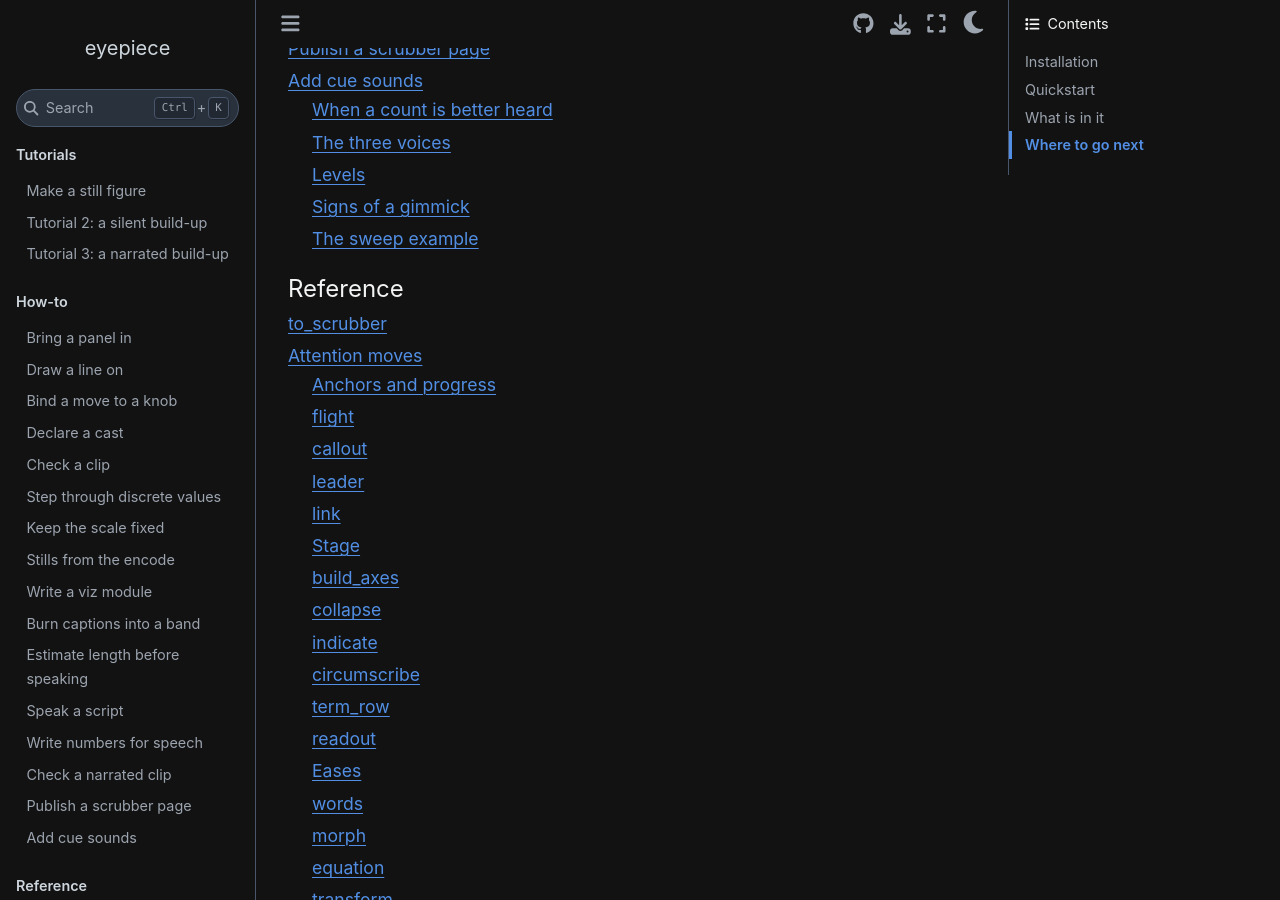
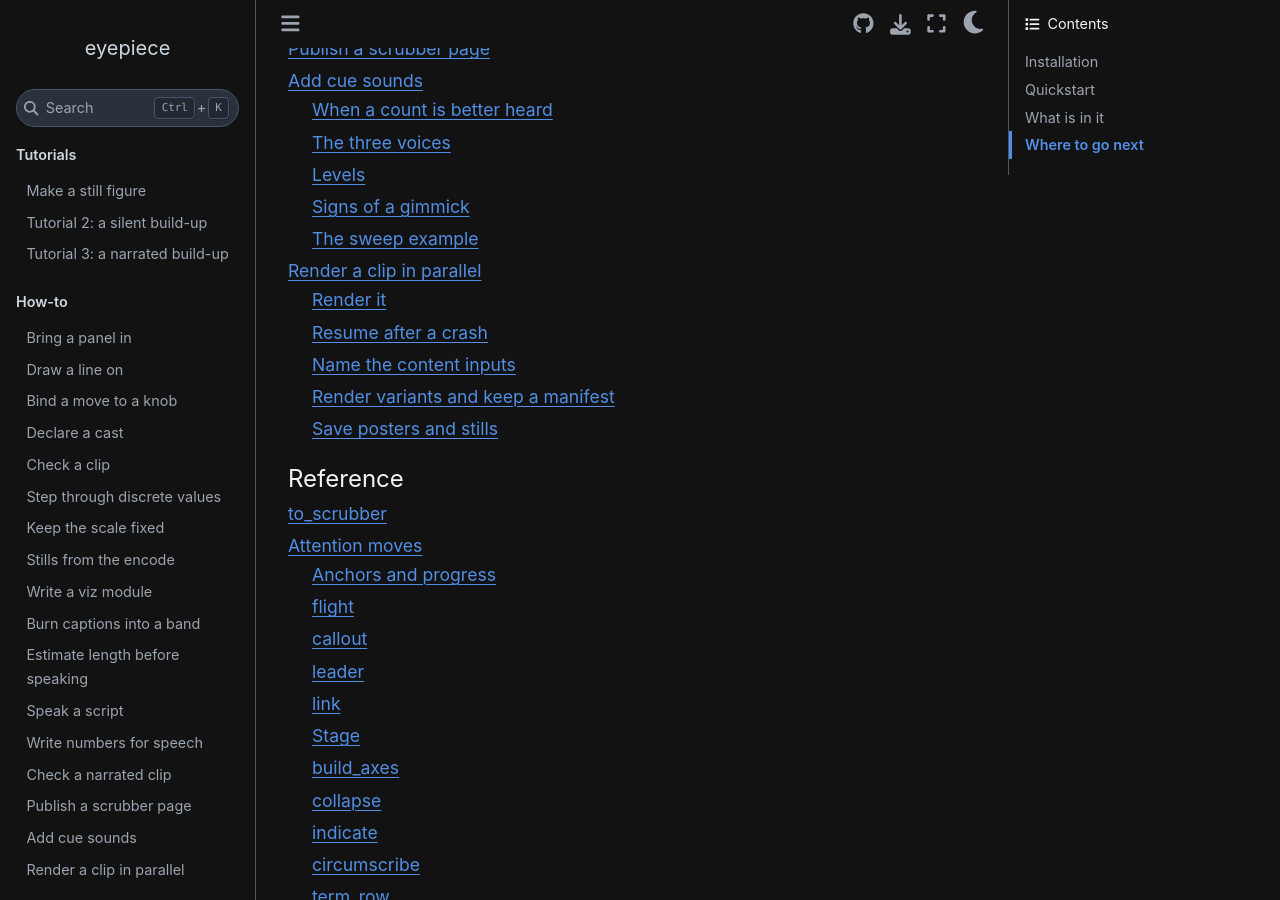
Before and after one commit to CoreySpohn/eyepiece, a Sphinx documentation site: the page built from docs/index.md, in a window 1280 px wide and 900 px high, scrolled down 6243 px. Built offline with Sphinx 7.4.7 and the Sphinx Book theme 1.1.4, drawn with Linux system fonts in a browser that asks for light colours; pages that are not in the unit, such as notebooks, are missing from menus; some of the changed lines change nothing that is shown.

Commit message:
docs: how to render a clip in parallel

````diff
--- /dev/null
+++ b/docs/how-to/render-a-clip-in-parallel.md
@@ -0,0 +1,318 @@
+---
+jupytext:
+  text_representation:
+    extension: .md
+    format_name: myst
+    format_version: 0.13
+kernelspec:
+  display_name: Python 3
+  language: python
+  name: python3
+---
+
+# Render a clip in parallel
+
+A clip can render in parallel when `draw(fig, frame)` is a pure function of
+the frame item. Each draw overwrites every artist property it uses. Keep
+randomness seeded and avoid reading the wall clock.
+
+This marker sets its position directly from the frame index. Check it with
+`assert_frames_pure` before starting a pool. The check samples frames after
+different drawing histories; it is a diagnostic, not a proof.
+
+```{code-cell} python
+import tempfile
+import sys
+from functools import partial
+from pathlib import Path
+
+import matplotlib.pyplot as plt
+
+import eyepiece as ep
+
+n, fps, dpi = 16, 16, 80
+
+
+def draw(fig, frame, *, shift=0.0):
+    fig.axes[0].lines[0].set_data([frame / (n - 1)], [0.5 + shift])
+
+
+def build():
+    fig, ax = plt.subplots(figsize=(2.4, 1.35))
+    ax.plot([], [], "o", markersize=5)
+    ax.set(xlim=(-0.1, 1.1), ylim=(0, 1), xticks=[], yticks=[])
+    return fig, draw
+
+
+ep.assert_frames_pure(build, n, dpi=dpi)
+print("No sampled frame faults")
+```
+
+## Render it
+
+Workers need a builder that is importable by name. A function defined in a
+notebook cell or `__main__` cannot be rebuilt by a worker. Here the cell
+writes a small module into a temporary directory, adds it to `sys.path`,
+and imports it. Workers inherit `sys.path`.
+
+The module also provides builders for the variants and stills below. Its
+figure is 192 by 108 pixels at the chosen dpi. These examples need ffmpeg.
+
+```{code-cell} python
+import importlib
+import textwrap
+
+temporary = tempfile.TemporaryDirectory()
+output = Path(temporary.name)
+module_path = output / "parallel_clip_example.py"
+module_path.write_text(
+    textwrap.dedent('''\
+    from functools import partial
+    from pathlib import Path
+
+    import matplotlib.pyplot as plt
+
+    N = 16
+
+
+    def draw(fig, frame, *, shift=0.0):
+        fig.axes[0].lines[0].set_data([frame / (N - 1)], [0.5 + shift])
+
+
+    def build():
+        fig, ax = plt.subplots(figsize=(2.4, 1.35))
+        ax.plot([], [], "o", markersize=5)
+        ax.set(xlim=(-0.1, 1.1), ylim=(0, 1), xticks=[], yticks=[])
+        return fig, draw
+
+
+    def build_variant(venue, mode, *, data_path):
+        shift = float(Path(data_path).read_text()) if mode == "dark" else 0.0
+        fig, _ = build()
+        return fig, partial(draw, shift=shift)
+
+
+    def build_still():
+        fig, draw = build()
+        draw(fig, N // 2)
+        return fig
+    '''),
+    encoding="utf-8",
+)
+sys.path.insert(0, str(output))
+importlib.invalidate_caches()
+clip = importlib.import_module("parallel_clip_example")
+ep.assert_frames_pure(clip.build, n, dpi=dpi)
+
+path = output / "parallel.mp4"
+result = ep.render_frames(clip.build, n, path, fps=fps, dpi=dpi, workers=2)
+print(result._asdict())
+assert isinstance(result, ep.RenderResult)
+
+serial = ep.render_frames(
+    clip.build, n, output / "serial.mp4", fps=fps, dpi=dpi, workers=1
+)
+assert serial.path.read_bytes() == path.read_bytes()
+```
+
+`RenderResult` reports `path`, `frames` (including holds), `chunks`,
+`resumed` (reused chunks), `workers`, and elapsed `seconds`. `workers=1`
+renders in the same process with the same code and gives the same bytes.
+Pass style changes explicitly through `setup=` and `rc=` so every worker
+receives them.
+
+## Resume after a crash
+
+Pass a `content_key` as `key=` and rerun with the same inputs, settings,
+and `work_dir` after a crash. Complete chunks with matching identities and
+checksums are reused. A failed render leaves the destination video untouched.
+Change the key whenever an input changes.
+
+Chunk files live in `work_dir`, which must be a dedicated empty folder or a
+folder already owned by the driver. By default it is `.<stem>.chunks`
+beside the video. This example keeps chunks after a successful render so
+the next call can demonstrate reuse without interrupting a worker.
+
+```{code-cell} python
+settings = {
+    "frames": n,
+    "fps": fps,
+    "dpi": dpi,
+    "hold": (0, 0),
+    "rc": {},
+    "encoder": None,
+    "extra_ffmpeg_args": None,
+}
+key = ep.content_key(modules=(clip,), settings=settings)
+work_dir = output / "resume-chunks"
+resume_args = dict(
+    fps=fps, dpi=dpi, workers=1, chunk_frames=8, work_dir=work_dir, key=key
+)
+ep.render_frames(
+    clip.build, n, output / "resumable.mp4", keep_chunks=True, **resume_args
+)
+recovered = ep.render_frames(
+    clip.build, n, output / "resumable.mp4", **resume_args
+)
+assert recovered.resumed == recovered.chunks
+print(f"Reused {recovered.resumed} complete chunks")
+```
+
+With `resume=False` or `key=None`, chunks are never reused and are deleted
+as they are consumed. With a key and resume enabled, chunks remain until
+the video succeeds, then are deleted unless `keep_chunks=True`.
+
+## Name the content inputs
+
+`content_key` hashes the script, clock, module sources, data, settings, and
+package and ffmpeg versions. Include fps, dpi, encoder options, rc, holds,
+and frame items or count in `settings`. Include the source and inputs of a
+`frame_at` callable too, when using one.
+
+A `Path` contributes file bytes; a string contributes its text. Packages
+include all their Python files. Arrays contribute dtype, shape, and bytes.
+Dictionary key order does not matter. The output path does not enter the
+key. Stamps belong to the caller; pass stamp text in `extra` if it should
+invalidate an output.
+
+```{code-cell} python
+key_inputs = dict(
+    script=module_path,
+    clock={"count": n, "fps": fps},
+    modules=(clip,),
+    data=([0.0, 0.5, 1.0],),
+    settings=settings,
+    extra=("Example stamp",),
+)
+key = ep.content_key(**key_inputs)
+assert key == ep.content_key(**key_inputs)
+changed_key = ep.content_key(**{**key_inputs, "data": ([0.0, 0.6, 1.0],)})
+assert changed_key != key
+print(key)
+```
+
+## Render variants and keep a manifest
+
+`Venue` describes a destination's rc, dpi, fps, and optional silent frame
+budget. `variants()` lists silent venue and mode pairs first, followed by
+the requested narrated pairs. `ClipSpec.build(venue, mode)` supplies each
+figure; `render_variants` applies the mode and venue rc before building it.
+
+This builder reads a data file only in dark mode. The `data` callable
+returns just the inputs each variant reads, so editing the file invalidates
+only dark mode. List the builder module in `modules` to key its source too.
+
+```{code-cell} python
+data_path = output / "height.txt"
+data_path.write_text("0.0", encoding="utf-8")
+
+
+def variant_data(variant):
+    return (data_path,) if variant.mode == "dark" else ()
+
+
+venue = ep.Venue("doc", rc={"font.size": 7}, dpi=dpi, fps=fps, frame_budget=n)
+selection = ep.variants((venue.name,), modes=("light", "dark"))
+spec = ep.ClipSpec(
+    slug="marker",
+    build=partial(clip.build_variant, data_path=data_path),
+    frames=n,
+    venues=(venue,),
+    modules=(clip,),
+    data=variant_data,
+)
+variant_dir = output / "variants"
+manifest_path = variant_dir / "manifest.json"
+manifest = ep.Manifest.load(manifest_path)
+first = ep.render_variants(spec, selection, variant_dir, manifest=manifest, workers=1)
+assert all(item.rendered for item in first)
+
+manifest = ep.Manifest.load(manifest_path)
+second = ep.render_variants(spec, selection, variant_dir, manifest=manifest, workers=1)
+assert not any(item.rendered for item in second)
+print("Second call:", [(item.variant.name, item.rendered) for item in second])
+
+data_path.write_text("0.2", encoding="utf-8")
+changed = ep.render_variants(spec, selection, variant_dir, manifest=manifest, workers=1)
+assert [item.variant.name for item in changed if item.rendered] == ["doc-dark"]
+print("Changed data:", [(item.variant.name, item.rendered) for item in changed])
+```
+
+The manifest records keys, relative output paths, hashes, sizes, frame
+counts, and render settings. Current entries skip rendering. The driver
+saves it automatically; unchanged JSON keeps its modification time.
+
+Narrated variants require `audio=`, a callable from `Variant` to a WAV path.
+The audio bytes enter their keys. Narrated variants are exempt from the
+venue's frame budget because speech determines their length. Here a
+one-second sine wave stands in for speech, using one venue and mode.
+
+```{code-cell} python
+import math
+import struct
+import wave
+from dataclasses import replace
+
+audio_path = output / "tone.wav"
+rate = 16000
+samples = b"".join(
+    struct.pack("<h", round(3000 * math.sin(2 * math.pi * 440 * i / rate)))
+    for i in range(rate)
+)
+with wave.open(str(audio_path), "wb") as track:
+    track.setnchannels(1)
+    track.setsampwidth(2)
+    track.setframerate(rate)
+    track.writeframes(samples)
+
+
+def audio_for(variant):
+    return audio_path
+
+
+narrated_selection = [
+    variant
+    for variant in ep.variants((venue.name,), modes=("light",), narrated=(venue.name,))
+    if variant.narrated
+]
+narrated_spec = replace(
+    spec, audio=audio_for, venues=(venue._replace(frame_budget=n - 1),)
+)
+narrated = ep.render_variants(
+    narrated_spec, narrated_selection, variant_dir, manifest=manifest, workers=1
+)
+assert narrated[0].rendered
+print(narrated[0].variant.name, narrated[0].outputs)
+```
+
+## Save posters and stills
+
+`render_poster` freezes layout after frame zero, then draws the requested
+frame index. Its PNG matches the worker raster at that index. Use the same
+`dpi`, `setup`, and `rc` as the video.
+
+`render_still` takes a builder returning a figure and saves it through
+`save_fig` as PNG, PDF, or SVG. `same_picture` compares PNG channel levels
+with a tolerance and can ignore a bottom band, such as a provenance stamp.
+
+```{code-cell} python
+poster = ep.render_poster(clip.build, n, n // 2, output / "poster.png", dpi=dpi)
+poster_copy = ep.render_poster(
+    clip.build, n, n // 2, output / "poster-copy.png", dpi=dpi
+)
+assert poster.read_bytes() == poster_copy.read_bytes()
+assert ep.same_picture(poster, poster_copy, tol=2, ignore_bottom_px=8)
+
+for suffix in ("png", "pdf", "svg"):
+    still = ep.render_still(clip.build_still, output / f"still.{suffix}", dpi=dpi)
+    before = still.read_bytes()
+    ep.render_still(clip.build_still, still, dpi=dpi)
+    assert still.read_bytes() == before
+    print(still.name)
+
+sys.path.remove(str(output))
+sys.modules.pop(clip.__name__, None)
+temporary.cleanup()
+```
+
+The examples remove their temporary files after all cells finish.
--- a/docs/index.md
+++ b/docs/index.md
@@ -262,6 +262,7 @@
 how-to/check-narration-and-motion
 how-to/publish-a-scrubber-page
 how-to/add-cue-sounds
+how-to/render-a-clip-in-parallel
 ```
 
 ```{toctree}
````
